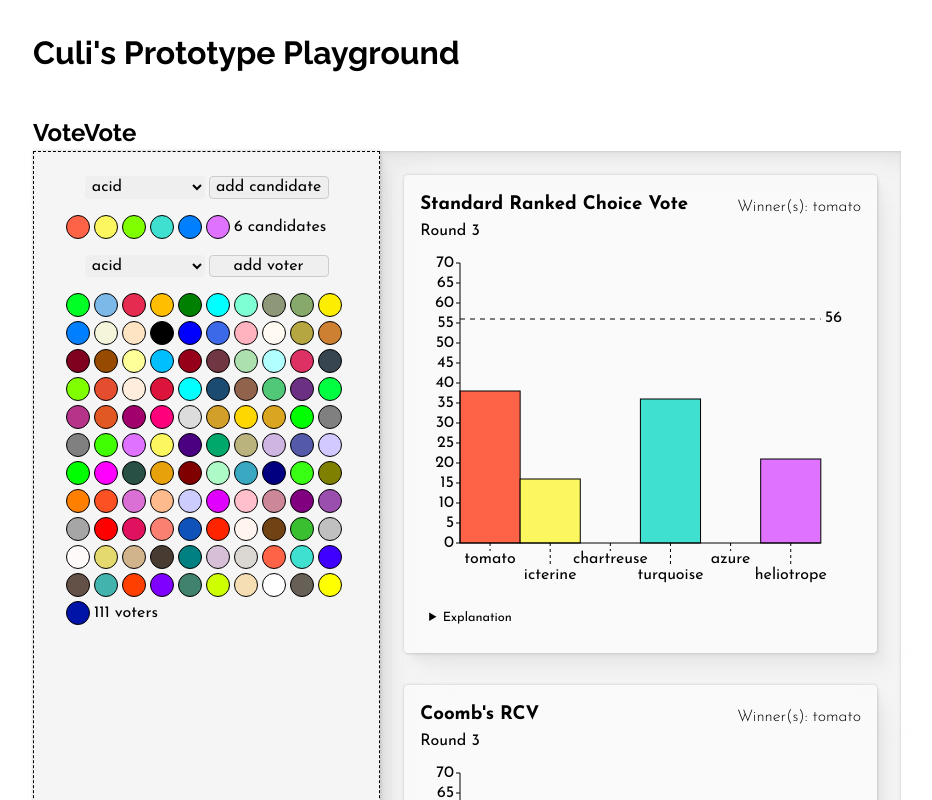
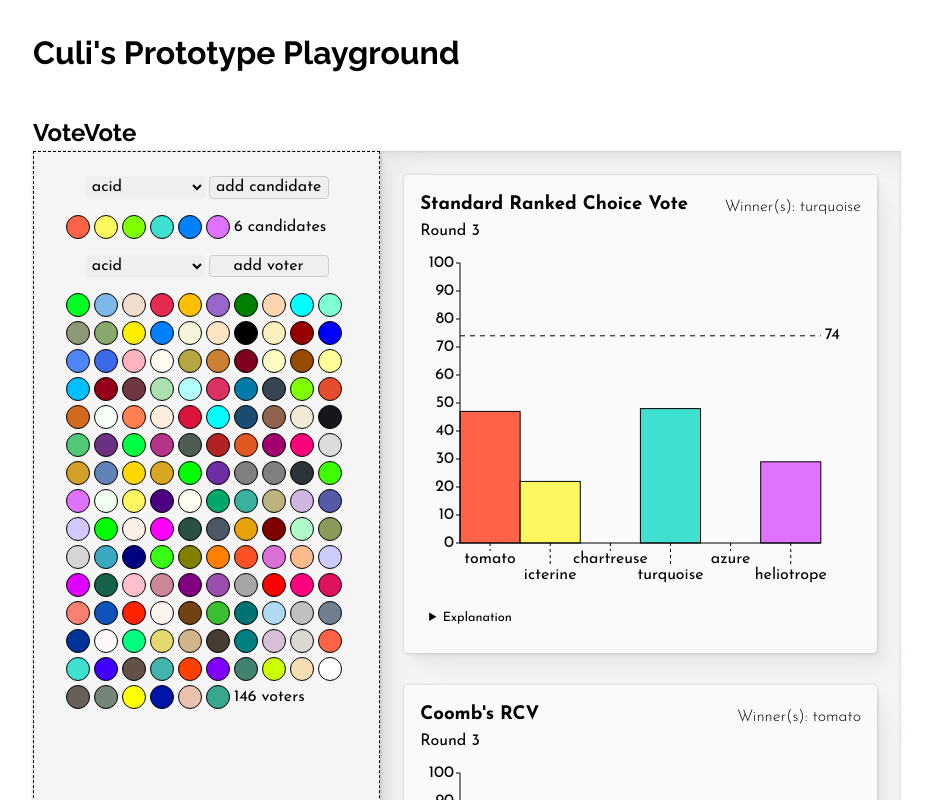
Before and after one commit to tif-calin/react-play, a React app: page /votevote in a window 1280 px wide. Shown: the whole page, without its empty margins (173-1105 px from the left). Built offline with nearby package versions, Linux system fonts and the light colour scheme.

Commit message:
add 35 more colors

```diff
--- a/src/data/colors.js
+++ b/src/data/colors.js
@@ -1,9 +1,12 @@
 const colors = {
   acid: '#00ff25',
   aero: '#7cb9e8',
+  almond: '#efdecd',
   amaranth: '#e52b50',
   'amber': '#ffbf00',
+  'amethyst': '#9966cc',
   ao: '#008000',
+  apricot: '#fdd5b1',
   'aqua': '#00ffff',
   'aquamarine': '#7fffd4',
   artichoke: '#8f9779',
@@ -13,13 +16,17 @@ const colors = {
   beige: '#f5f5dc',
   bisque: '#ffe4c4',
   'black': '#000000',
+  blond: '#faf0be',
+  blood: '#960000',
   'blue': '#0000ff',
+  blueberry: '#4f86f7',
   bluetiful: '#3c69e7',
   blush: '#ffb3bf',
   bone: '#fffaf2',
   brass: '#b5a642',
   bronze: '#cd7f32',
   burgundy: '#800020',
+  butter: '#fffcc3',
   'brown': '#964b00',
   canary: '#ffff99',
   'capri': '#00bfff',
@@ -28,43 +35,61 @@ const colors = {
   celadon: '#ace1af',
   celeste: '#b2ffff',
   cerise: '#de3163',
+  "cerulean": "#007ba7",
   'charcoal': '#36454f',
   'chartreuse': '#7fff00',
   'cinnabar': '#e44d2e',
+  'cinnamon': '#d2691e',
+  cloud: '#f7fff9',
+  "coral": "#ff7f50",
   'cream': '#feeddc',
   'crimson': '#dc143c',
   'cyan': '#00ffff',
   'denim': '#1b4b71',
   'ebony': '#91634d',
+  eggshell: '#f0ead6',
+  eigengrau: '#16161d',
   'emerald': '#50c878',
   eminence: '#6c3082',
   erin: '#00ff40',
   fandango: '#b53389',
+  feldgrau: '#4d5d53',
+  firebrick: '#b22222',
   flame: '#e25822',
   flirt: '#a2006d',
   'fuchsia': '#fe007c',
   'gainsboro': '#dcdcdc',
   'gamboge': '#d29f28',
+  glaucous: '#6082b6',
   'gold': '#ffd700',
   'goldenrod': '#daa520',
   'green': '#00ff00',
+  grape: '#6f2da8',
   'gray': '#808080',
   'grey': '#808080',
+  gunmetal: '#2a3439',
   'harlequin': '#3fff00',
   'heliotrope': '#df73ff',
+  honeydew: '#f0fff0',
   icterine: '#fcf75e',
   'indigo': '#4b0082',
+  ivory: '#fffff0',
   'jade': '#00a86b',
+  kepel: '#3ab09e',
   'khaki': '#bab37e',
   'lavender': '#cfb5e2',
   liberty: '#545aa7',
   'lilac': '#d1c9ff',
   'lime': '#00ff00',
+  linen: '#faf0e6',
   'magenta': '#ff00ff',
   'malachite': '#285044',
+  'marengo': '#4c5866',
   'marigold': '#e7a20b',
   'maroon': '#800000',
   'mint': '#aefac6',
+  'moss': '#8a9a5b',
+  mirror: '#d6d6d6',
   moonstone: '#3aa8c1',
   'navy': '#000080',
   neon: '#39ff14',
@@ -75,12 +100,14 @@ const colors = {
   'peach': '#fdbb8d',
   'periwinkle': '#ccccff',
   phlox: '#df00ff',
+  pine: '#156149',
   'pink': '#ffc0cb',
   'puce': '#cc8899',
   'purple': '#800080',
   purpureus: '#9a4eae',
   'quicksilver': '#a6a6a6',
   'red': '#ff0000',
+  rose: '#ff007f',
   ruby: '#e0115f',
   'salmon': '#fa8072',
   sapphire: '#0f52ba',
@@ -88,8 +115,13 @@ const colors = {
   seashell: '#fff5ee',
   sepia: '#704214',
   'shamrock': '#3abf31',
+  skobeloff: '#007474',
+  sky: '#afdaf1',
   'silver': '#c0c0c0',
+  'slate': '#708090',
+  'smalt': '#003399',
   snow: '#fffafa',
+  'spring': '#00ff7f',
   straw: '#e4d96f',
   'tan': '#d2b48c',
   taupe: '#483c32',
@@ -108,8 +140,11 @@ const colors = {
   wheat: '#f5deb3',
   'white': '#ffffff',
   'xanthic': '#666057',
+  xanadu: '#738678',
   'yellow': '#ffff00',
-  'zaffre': '#0014a8'
+  'zaffre': '#0014a8',
+  zinnwaldite: '#ebc2af',
+  zomp: '#39a78e'
 };
 
 export default colors;
```
